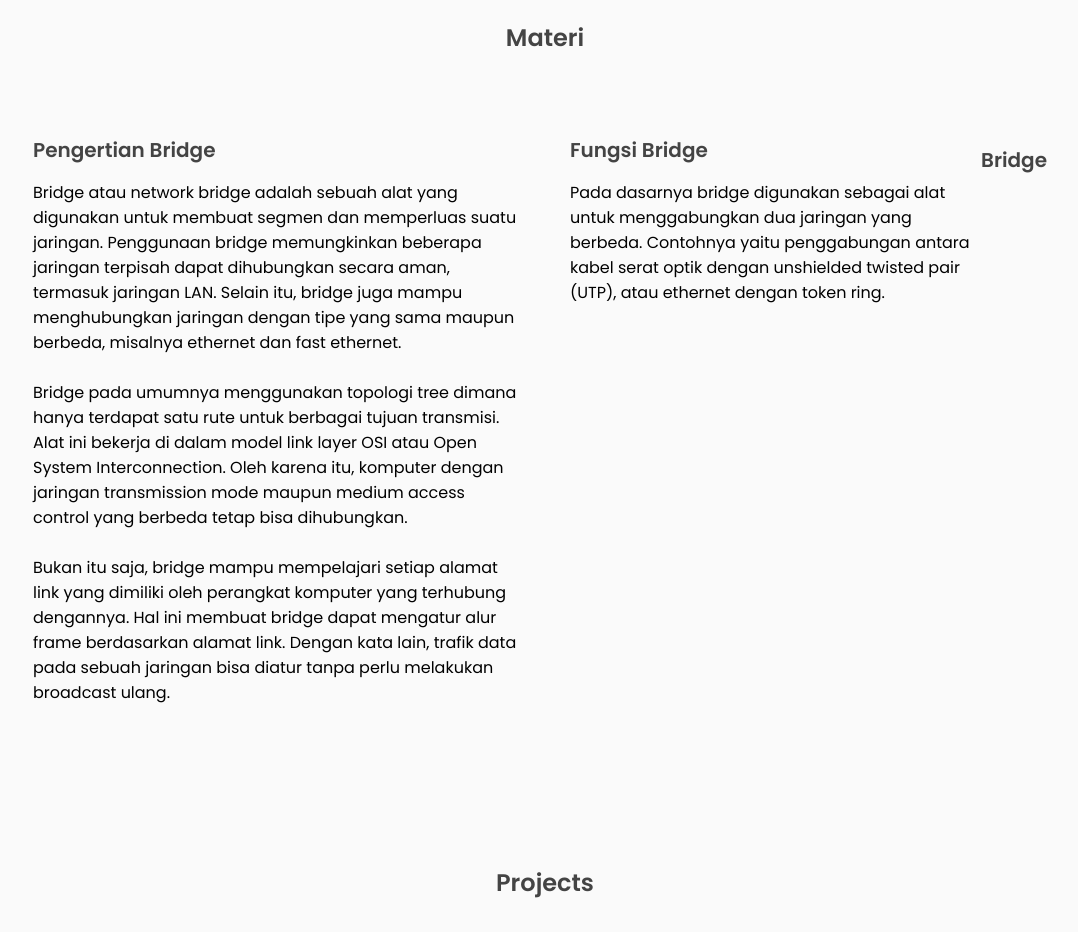
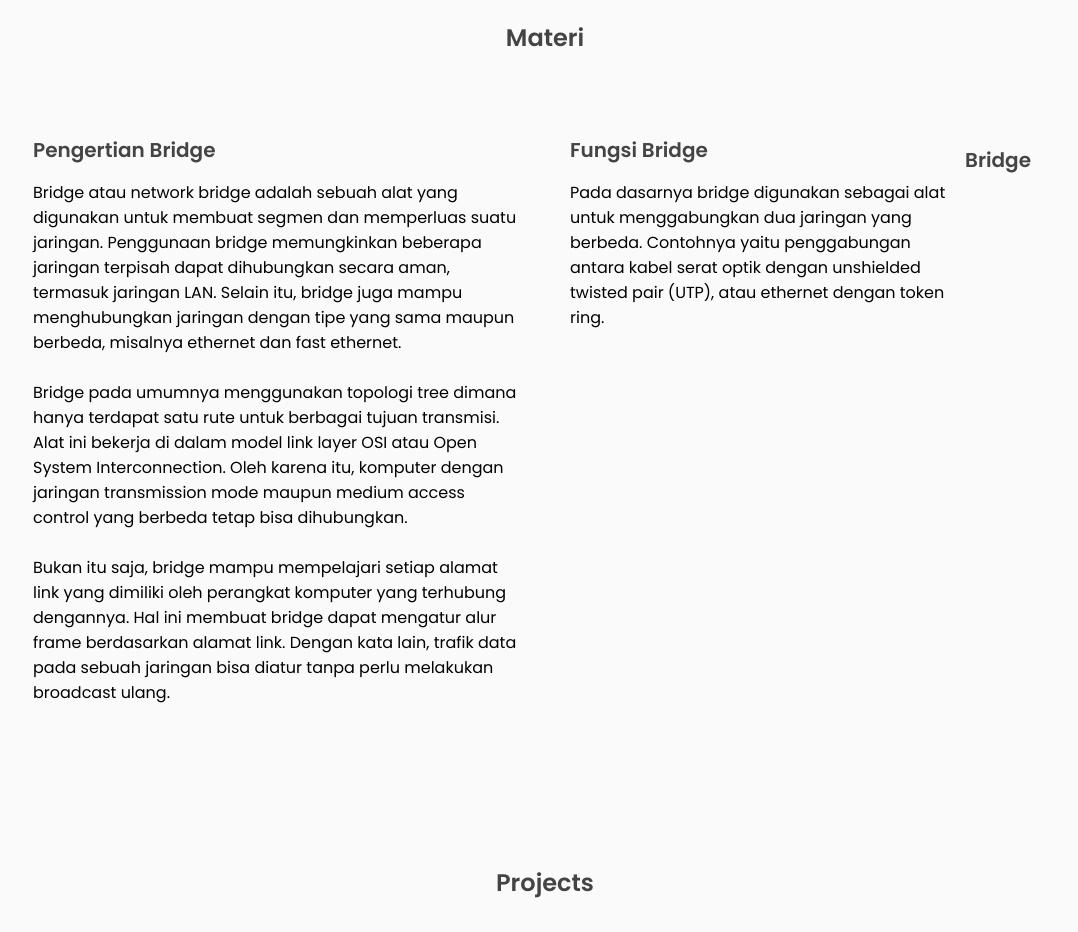
Before and after one commit to EnriDo/gerrard, a plain HTML site: page index.html in a window 1280 px wide. Shown: the part 860-1792 px from the top of the page, without its empty margins (95-1173 px from the left). Drawn offline with nearby package versions, Linux system fonts and the light colour scheme.

Commit message:
Update index.html

```diff
--- a/index.html
+++ b/index.html
@@ -113,8 +113,8 @@
                     <p>Pada dasarnya bridge digunakan sebagai alat untuk menggabungkan dua jaringan yang berbeda. Contohnya yaitu penggabungan antara kabel serat optik dengan unshielded twisted pair (UTP), atau ethernet dengan token ring.
                     </p>
                 </div>
-                <br/>
-            <div class="col">
+
+            <div class="row">
                 <div class="skills-box">
                     <div class="skills-header">
                         <h3>Bridge</h3>
```
